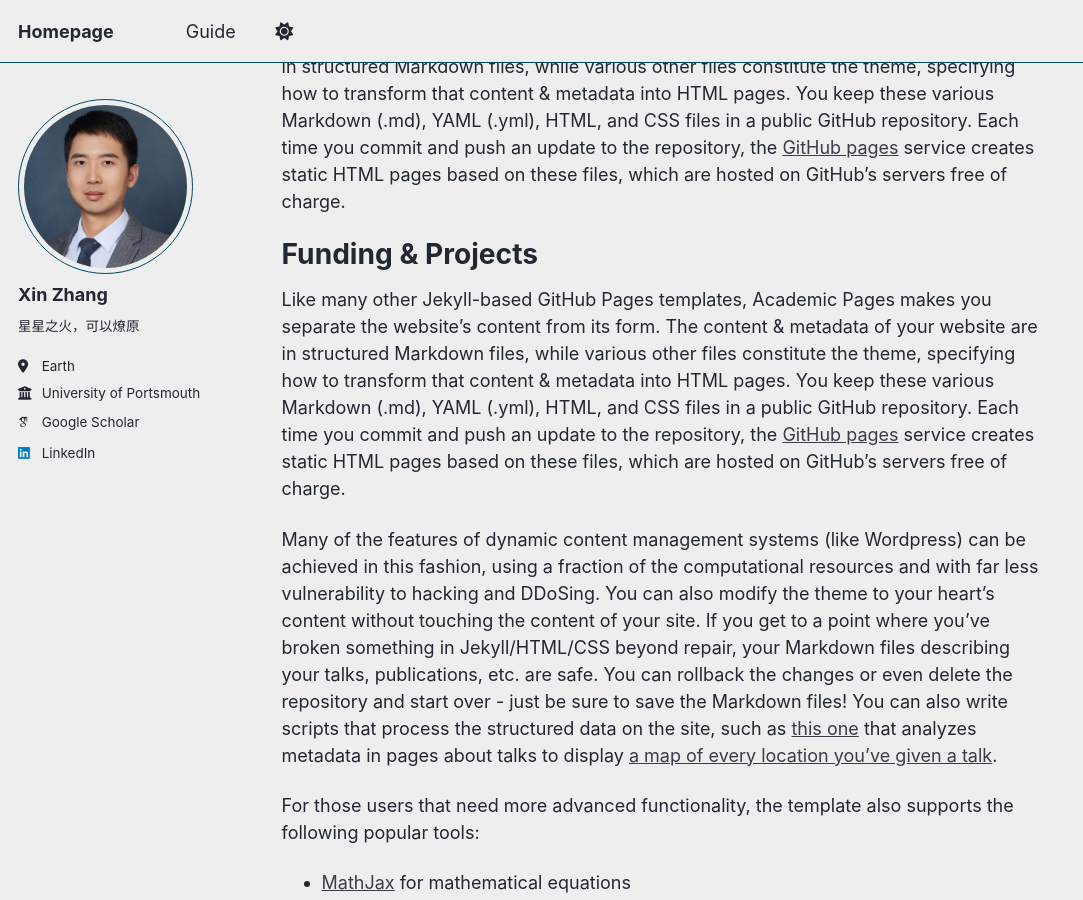
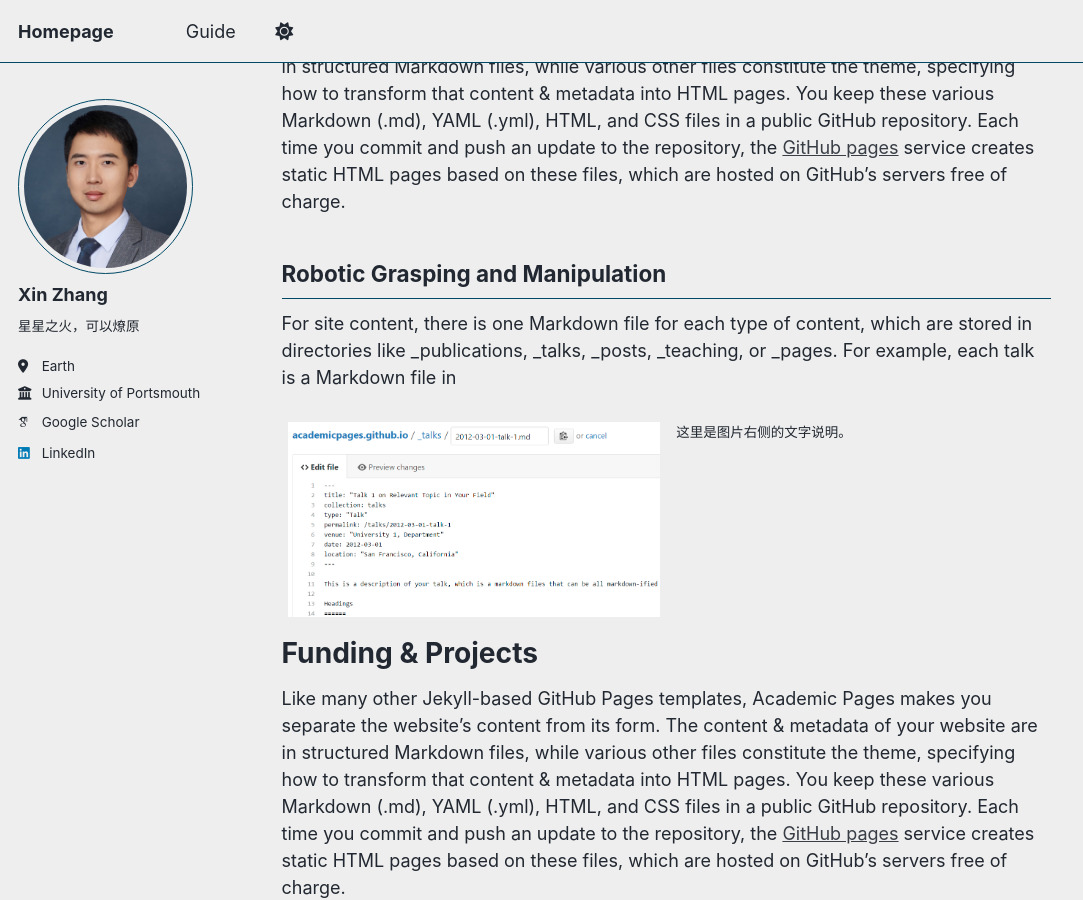
Before and after one commit to Mansion-ZX/Mansion-ZX.github.io, a Jekyll site: the page built from _pages/about.md, in a window 1280 px wide and 900 px high, scrolled down 1284 px. Shown: the whole window, without its empty margins (0-1083 px from the left). Built offline with Jekyll 4.4.1, drawn with Linux system fonts in a browser that asks for light colours; some web fonts are replaced; a script that is not in the unit is left out.

Commit message:
Update about.md

```diff
--- a/_pages/about.md
+++ b/_pages/about.md
@@ -29,6 +29,22 @@ News
 Selected Research
 ======
 Like many other Jekyll-based GitHub Pages templates, Academic Pages makes you separate the website's content from its form. The content & metadata of your website are in structured Markdown files, while various other files constitute the theme, specifying how to transform that content & metadata into HTML pages. You keep these various Markdown (.md), YAML (.yml), HTML, and CSS files in a public GitHub repository. Each time you commit and push an update to the repository, the [GitHub pages](https://pages.github.com/) service creates static HTML pages based on these files, which are hosted on GitHub's servers free of charge.
+
+Robotic Grasping and Manipulation
+------
+For site content, there is one Markdown file for each type of content, which are stored in directories like _publications, _talks, _posts, _teaching, or _pages. For example, each talk is a Markdown file in
+
+<table border="0" style="border-collapse: collapse; border: none;">
+  <tr>
+    <td style="width: 50%; border: none;">
+      <img src="/images/editing-talk.png" alt="描述" width="100%">
+    </td>
+    <td style="vertical-align: top; padding-left: 10px; border: none;">
+      这里是图片右侧的文字说明。
+    </td>
+  </tr>
+</table>
+
 
 Funding & Projects
 ======
```
